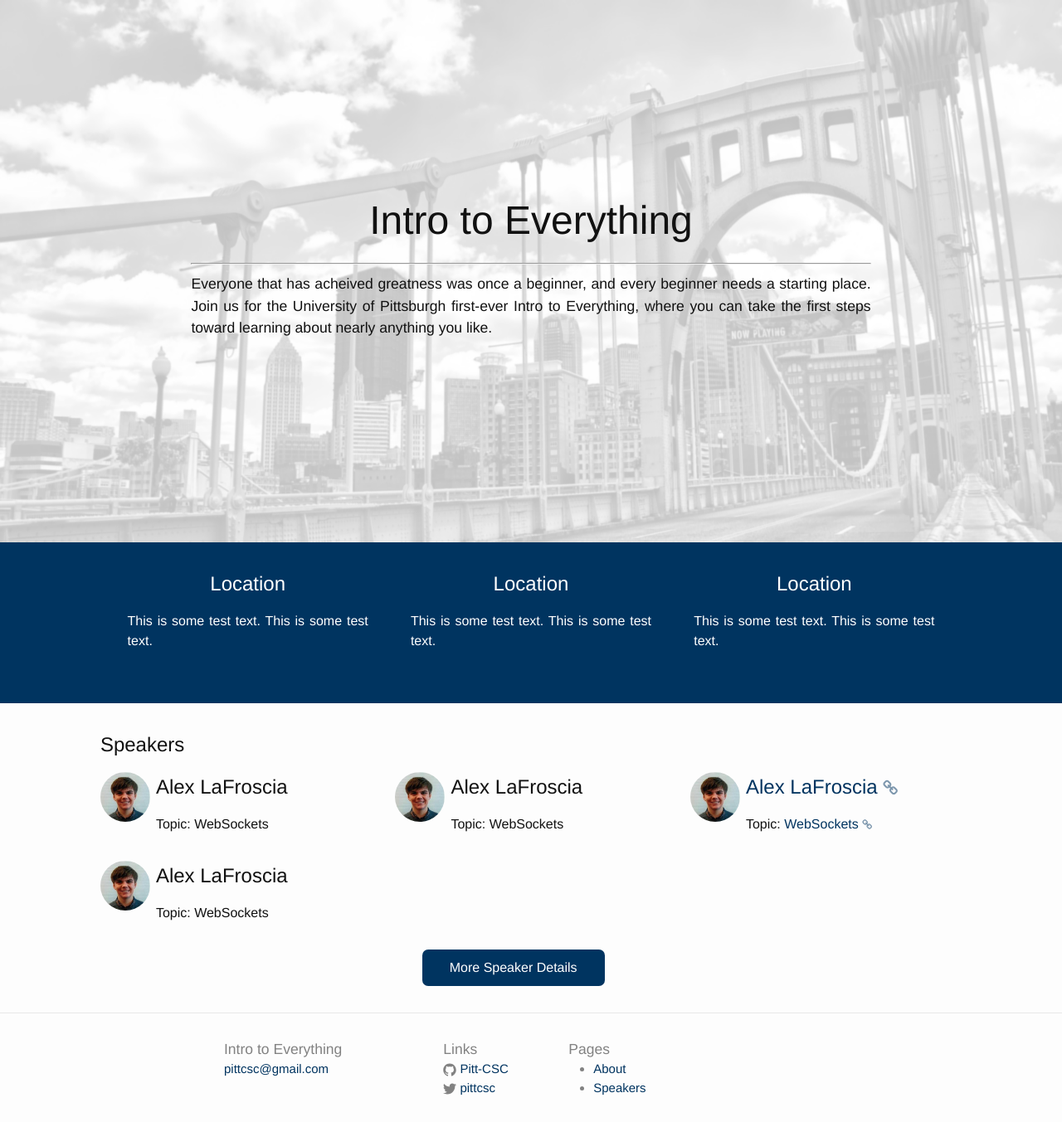
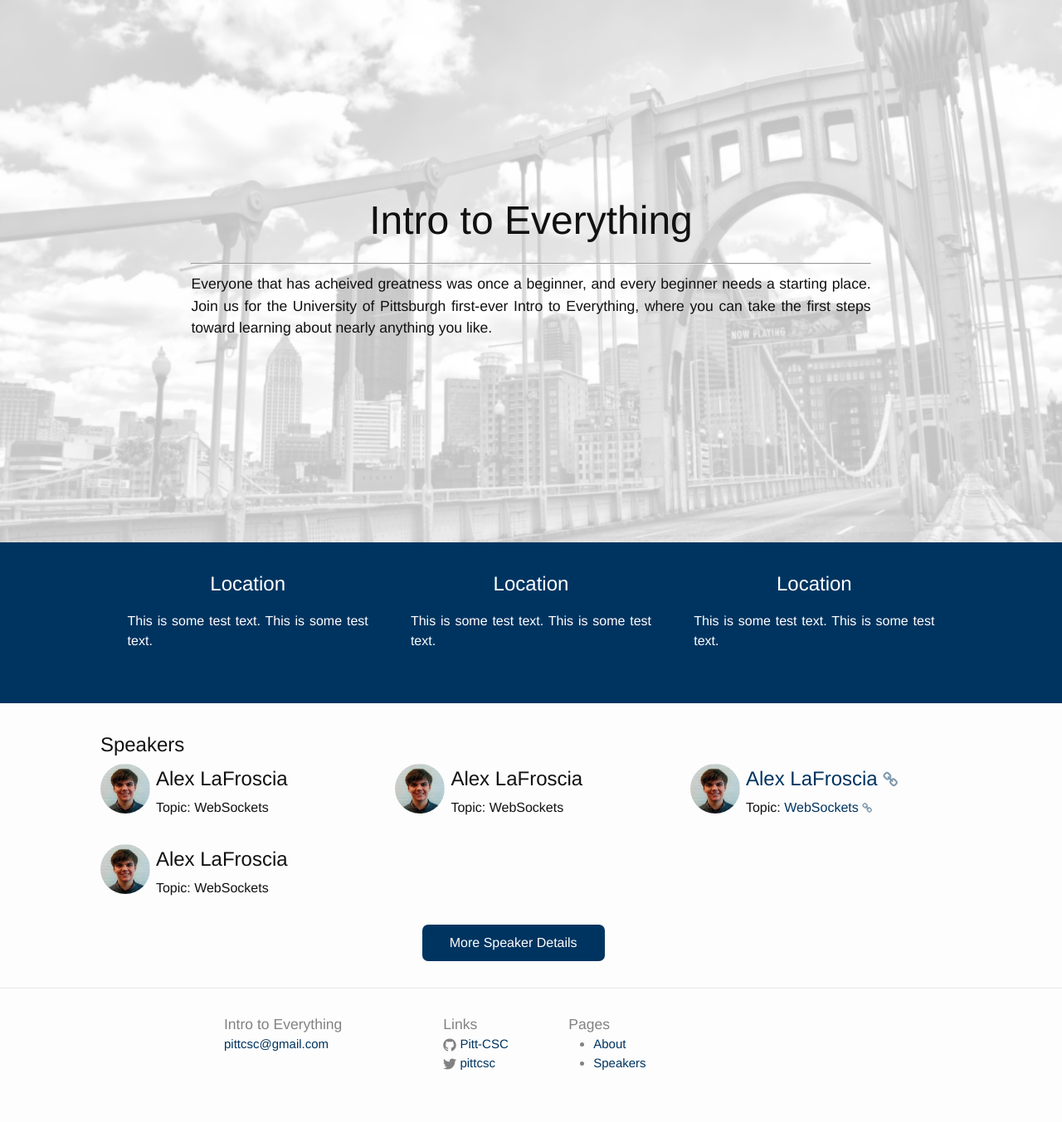
Before and after one commit to Pitt-CSC/intro-to-everything, a Jekyll site: the page built from index.html, in a window 1280 px wide. Shown: the whole page at 83% size. Built offline with Jekyll 4.4.1, drawn with Linux system fonts in a browser that asks for light colours; after the commit the page ends 1323 px from its top, so only the background shows below that.

Commit message:
Fix CSS issue

```diff
--- a/_sass/_layout.scss
+++ b/_sass/_layout.scss
@@ -269,7 +269,10 @@
   }
 
   h2 {
-    margin-left: $padding-size;
+    margin: {
+      left: $padding-size;
+      bottom: 5px;
+    }
   }
 
   .speaker {
```
Also changed, not shown: 1 other file.
